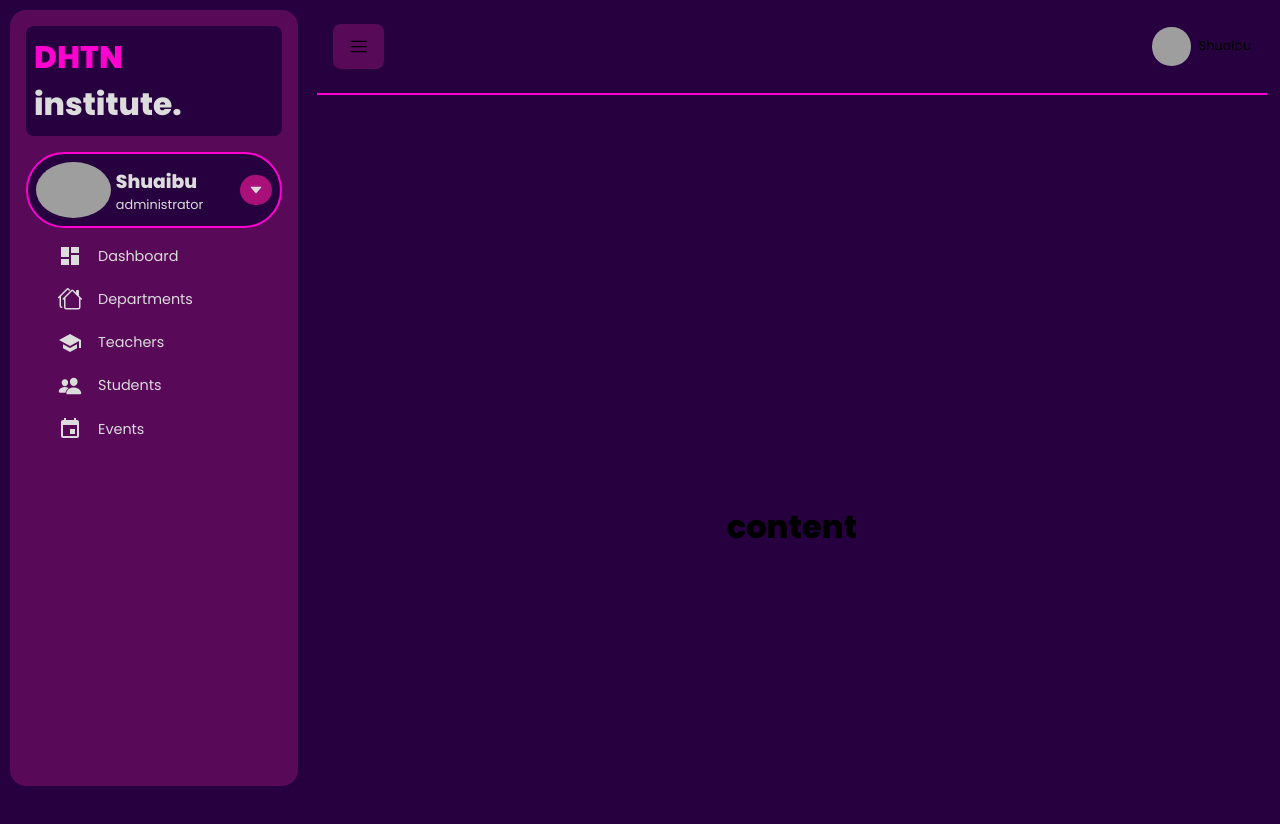
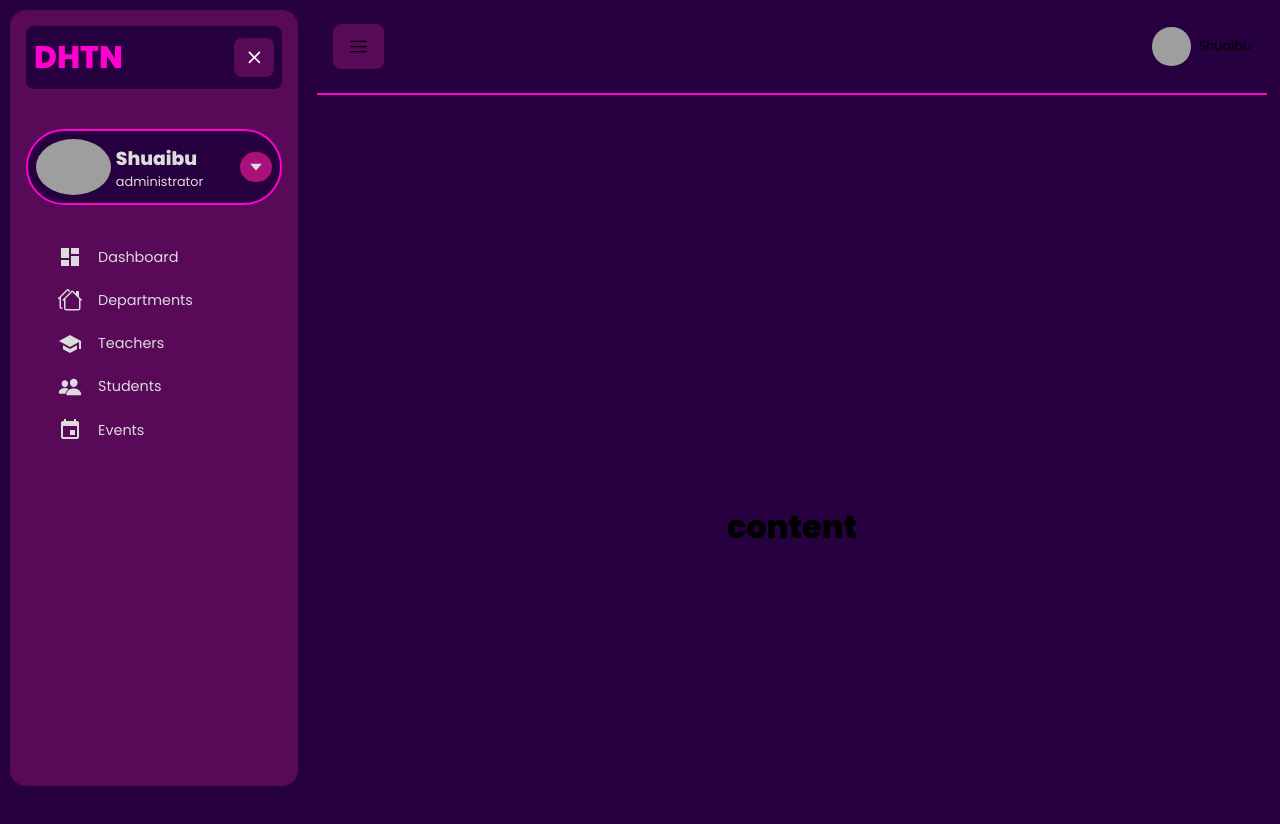
Before and after one commit to shuaibu222/school-dash-turbo, a Next.js app: page / in a window 1280 px wide. Shown: the top 824 px of the page. Built offline with nearby package versions, Linux system fonts and the light colour scheme; grey boxes are pictures that could not be loaded.

Commit message:
students table finished and sidebar completed

```diff
--- a/app/components/Sidebar.js
+++ b/app/components/Sidebar.js
@@ -5,7 +5,7 @@ import Image from 'next/image';
 import { MyContext } from '../hooks/MyContext';
 import { Poppins } from 'next/font/google';
 import { AiFillCaretDown } from 'react-icons/ai';
-import { MdDashboard, MdSchool, MdEvent } from 'react-icons/md';
+import { MdDashboard, MdSchool, MdEvent, MdClose } from 'react-icons/md';
 import { BsHouses } from 'react-icons/bs';
 import { IoPeople } from 'react-icons/io5';
 
@@ -14,7 +14,7 @@ import Link from 'next/link';
 const inter = Poppins({ subsets: ['latin'], weight: '800' });
 
 export default function Sidebar() {
-  const { isSidebarOpen } = useContext(MyContext);
+  const { isSidebarOpen, setIsSidebarOpen } = useContext(MyContext);
   return (
     <aside
       className={`sidebar ${isSidebarOpen ? '' : 'sidebar-close'}`}
@@ -24,9 +24,11 @@ export default function Sidebar() {
         <h1>
           <span className={inter.className} style={{ color: '#ff00d0' }}>
             DHTN
-          </span>{' '}
-          institute.
+          </span>
         </h1>
+        <div className="close-parent">
+          <MdClose className="close" onClick={() => setIsSidebarOpen(false)} />
+        </div>
       </div>
       <div className="admin-account">
         <div className="admin-image">
--- a/app/globals.css
+++ b/app/globals.css
@@ -96,7 +96,8 @@ textarea:focus {
   left: 10px;
   display: flex;
   flex-direction: column;
-  gap: 1rem;
+  align-items: flex-start;
+  gap: 2.5rem;
   width: 18rem;
   height: 97vh;
   padding: 1rem;
@@ -109,24 +110,35 @@ textarea:focus {
   z-index: 1;
 }
 
-.sidebar ul {
-  display: flex;
-  flex-direction: column;
-}
-
 .sidebar-close {
   transform: translateX(-19rem);
 }
 
 .logo {
+  display: flex;
+  justify-content: space-between;
+  align-items: center;
+  width: 100%;
   padding: 0.5rem;
   background: var(--first-color);
+  color: white;
   border-radius: 0.5rem;
   font-size: 1.3rem;
 }
 
 .bold {
   color: #ff00d0;
+}
+
+.close-parent {
+  display: flex;
+  justify-content: center;
+  align-items: center;
+  padding: 0.6rem 0.6rem;
+  font-size: 1.3rem;
+  background: var(--second-color);
+  border-radius: 0.5rem;
+  cursor: pointer;
 }
 
 .admin-account {
@@ -488,6 +500,7 @@ textarea:focus {
 .students-sec {
   max-width: 95%;
   margin-inline: auto;
+  overflow-x: auto;
 }
 
 .add-student {
@@ -499,31 +512,29 @@ textarea:focus {
 }
 
 table {
-  table-layout: fixed;
   border-collapse: collapse;
-  overflow-x: scroll;
-  min-width: 100%;
+  border-spacing: 0;
+  width: 100%;
   margin-top: 2rem;
   padding: 1rem;
-  border-radius: 1rem;
+  border: 1px solid var(--fourth-color);
+}
+
+thead {
   background: var(--second-color);
 }
 
-table thead,
-tbody {
-  vertical-align: bottom;
-}
-
-table tr {
-  display: flex;
-  justify-content: space-between;
-  align-items: center;
+tr {
   border-bottom: 1px solid var(--fourth-color);
 }
 
-table th,
+table tr:nth-child(even) {
+  background-color: var(--second-color);
+}
+
+th,
 td {
-  text-align: start;
+  text-align: left;
   color: var(--text-dark);
   padding: 0.8rem;
 }
--- a/app/students/page.js
+++ b/app/students/page.js
@@ -10,8 +10,8 @@ export default async function Students() {
       <table>
         <thead>
           <tr>
-            <th>Image</th>
-            <th>Id</th>
+            <th>Profile</th>
+            <th>ID</th>
             <th>Date Join</th>
             <th>Name</th>
             <th>Age</th>
--- a/package.json
+++ b/package.json
@@ -13,7 +13,7 @@
     "@sanity/image-url": "^1.0.2",
     "eslint": "8.42.0",
     "eslint-config-next": "13.4.4",
-    "next": "13.4.4",
+    "next": "^13.4.5",
     "react": "18.2.0",
     "react-dom": "18.2.0",
     "react-icons": "^4.9.0"
```
Also changed, not shown: 1 other file (tests, documents, lock files or other folders).
